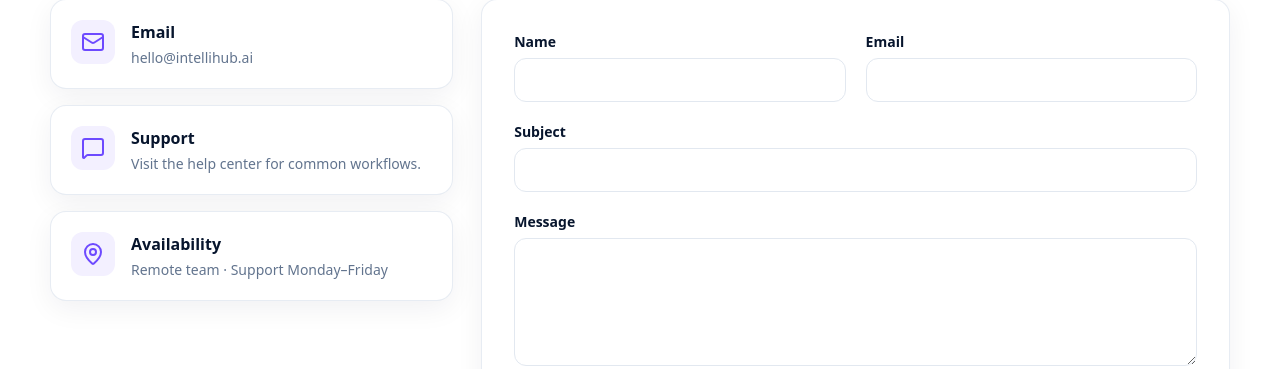
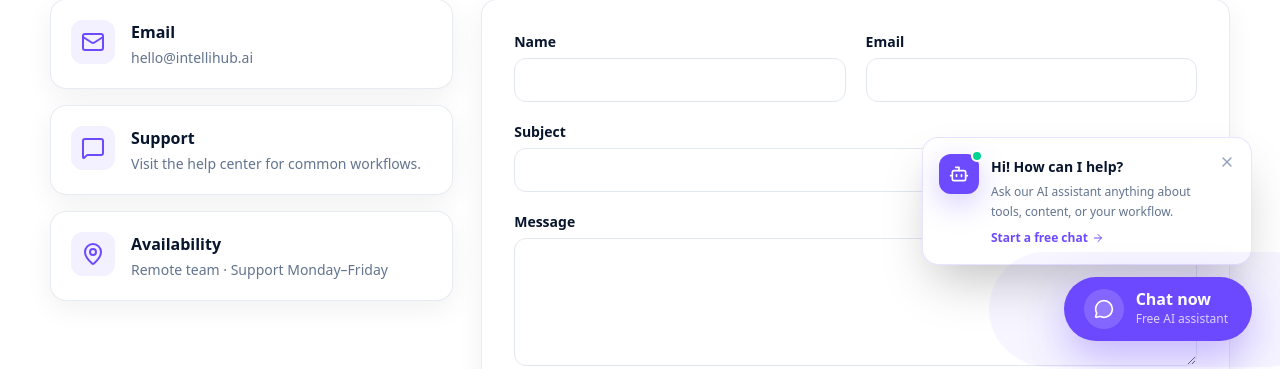
Before and after one commit to GalibDev/intellihub-ai, a Next.js app in the folder client/: page /contact in a window 1280 px wide. Shown: the part 431-800 px from the top of the page. Built offline with nearby package versions, Linux system fonts and the light colour scheme; no server answers.

Commit message:
Add floating AI chat callout and hero motion

```diff
--- a/client/src/app/globals.css
+++ b/client/src/app/globals.css
@@ -1,22 +1,113 @@
 @import "tailwindcss";
 
 @theme inline {
-  --color-brand: #6D4AFF;
-  --color-navy: #07152D;
-  --color-lavender: #F3F0FF;
-  --shadow-brand: 0 10px 30px rgba(109, 74, 255, .28);
-  --shadow-card: 0 8px 28px rgba(7, 21, 45, .06);
+  --color-brand: #6d4aff;
+  --color-navy: #07152d;
+  --color-lavender: #f3f0ff;
+  --shadow-brand: 0 10px 30px rgba(109, 74, 255, 0.28);
+  --shadow-card: 0 8px 28px rgba(7, 21, 45, 0.06);
   --font-sans: var(--font-inter);
 }
-* { box-sizing: border-box; }
-html { scroll-behavior: smooth; }
-body { margin: 0; background: white; color: #07152D; overflow-x: hidden; }
-button, a, input, textarea, select { -webkit-tap-highlight-color: transparent; }
-button { cursor: pointer; }
-.container { width: min(1180px, calc(100% - 2rem)); margin-inline: auto; }
-.section { padding-block: 5.5rem; }
-.section-title { font-size: clamp(1.8rem, 4vw, 2.65rem); line-height: 1.12; letter-spacing: -.035em; font-weight: 900; color: #07152D; }
-.section-copy { margin-top: .9rem; color: #64748b; line-height: 1.75; }
-.gradient-panel { background: radial-gradient(circle at 80% 10%, rgba(255,255,255,.25), transparent 30%), linear-gradient(120deg, #6D4AFF, #4725dc); }
-.dot-grid { background-image: radial-gradient(rgba(109,74,255,.16) 1px, transparent 1px); background-size: 22px 22px; }
-@media (max-width: 640px) { .container { width: min(100% - 1.25rem, 1180px); } .section { padding-block: 4rem; } }
+* {
+  box-sizing: border-box;
+}
+html {
+  scroll-behavior: smooth;
+}
+body {
+  margin: 0;
+  background: white;
+  color: #07152d;
+  overflow-x: hidden;
+}
+button,
+a,
+input,
+textarea,
+select {
+  -webkit-tap-highlight-color: transparent;
+}
+button {
+  cursor: pointer;
+}
+.container {
+  width: min(1180px, calc(100% - 2rem));
+  margin-inline: auto;
+}
+.section {
+  padding-block: 5.5rem;
+}
+.section-title {
+  font-size: clamp(1.8rem, 4vw, 2.65rem);
+  line-height: 1.12;
+  letter-spacing: -0.035em;
+  font-weight: 900;
+  color: #07152d;
+}
+.section-copy {
+  margin-top: 0.9rem;
+  color: #64748b;
+  line-height: 1.75;
+}
+.gradient-panel {
+  background:
+    radial-gradient(
+      circle at 80% 10%,
+      rgba(255, 255, 255, 0.25),
+      transparent 30%
+    ),
+    linear-gradient(120deg, #6d4aff, #4725dc);
+}
+.dot-grid {
+  background-image: radial-gradient(
+    rgba(109, 74, 255, 0.16) 1px,
+    transparent 1px
+  );
+  background-size: 22px 22px;
+}
+@keyframes chat-pop-in {
+  from {
+    opacity: 0;
+    transform: translateY(12px) scale(0.96);
+  }
+  to {
+    opacity: 1;
+    transform: translateY(0) scale(1);
+  }
+}
+@keyframes chat-attention {
+  0%,
+  82%,
+  100% {
+    transform: translateY(0);
+  }
+  88% {
+    transform: translateY(-6px);
+  }
+  94% {
+    transform: translateY(0);
+  }
+}
+.chat-pop-in {
+  animation: chat-pop-in 0.4s ease-out both;
+}
+.chat-attention {
+  animation: chat-attention 4s ease-in-out infinite;
+}
+@media (prefers-reduced-motion: reduce) {
+  .chat-pop-in,
+  .chat-attention {
+    animation: none;
+  }
+  .hero-glow {
+    transform: none !important;
+  }
+}
+@media (max-width: 640px) {
+  .container {
+    width: min(100% - 1.25rem, 1180px);
+  }
+  .section {
+    padding-block: 4rem;
+  }
+}
--- a/client/src/app/layout.tsx
+++ b/client/src/app/layout.tsx
@@ -2,8 +2,31 @@ import type { Metadata } from "next";
 import { Inter } from "next/font/google";
 import "./globals.css";
 import { AppProviders } from "@/providers/app-providers";
-import { Footer, Navbar } from "@/components/site-shell";
+import { FloatingChat, Footer, Navbar } from "@/components/site-shell";
 
 const inter = Inter({ subsets: ["latin"], variable: "--font-inter" });
-export const metadata: Metadata = { title: { default: "IntelliHub AI — One intelligent workspace", template: "%s | IntelliHub AI" }, description: "Secure agentic AI tools for content, documents, data insights, chat, and recommendations.", icons: { icon: "/favicon.ico" } };
-export default function RootLayout({ children }: Readonly<{ children: React.ReactNode }>) { return <html lang="en"><body className={inter.variable}><AppProviders><Navbar /><main className="min-h-[70vh]">{children}</main><Footer /></AppProviders></body></html>; }
+export const metadata: Metadata = {
+  title: {
+    default: "IntelliHub AI — One intelligent workspace",
+    template: "%s | IntelliHub AI",
+  },
+  description:
+    "Secure agentic AI tools for content, documents, data insights, chat, and recommendations.",
+  icons: { icon: "/favicon.ico" },
+};
+export default function RootLayout({
+  children,
+}: Readonly<{ children: React.ReactNode }>) {
+  return (
+    <html lang="en">
+      <body className={inter.variable}>
+        <AppProviders>
+          <Navbar />
+          <main className="min-h-[70vh]">{children}</main>
+          <FloatingChat />
+          <Footer />
+        </AppProviders>
+      </body>
+    </html>
+  );
+}
--- a/client/src/components/home-sections.tsx
+++ b/client/src/components/home-sections.tsx
@@ -114,8 +114,10 @@ export function Hero() {
       onFocusCapture={() => setPaused(true)}
       onBlurCapture={() => setPaused(false)}
     >
-      <div
-        className={`pointer-events-none absolute inset-0 bg-gradient-to-br ${slide.glow}`}
+      <motion.div
+        className={`hero-glow pointer-events-none absolute -inset-[15%] bg-gradient-to-br ${slide.glow}`}
+        animate={{ scale: [1, 1.08, 1], x: [0, 18, 0], y: [0, -10, 0] }}
+        transition={{ duration: 8, repeat: Infinity, ease: "easeInOut" }}
       />
       <div className="container relative grid h-full items-center gap-7 py-7 md:grid-cols-[1.08fr_.92fr] lg:gap-12">
         <motion.div
@@ -173,6 +175,10 @@ export function Hero() {
         >
           <div className="absolute inset-12 rounded-full bg-brand/25 blur-3xl" />
           <div className="relative rounded-[2rem] border border-white/80 bg-white/60 p-3 shadow-2xl shadow-brand/15 backdrop-blur">
+            <motion.div
+              animate={{ y: [0, -8, 0], rotate: [0, 0.35, 0] }}
+              transition={{ duration: 5, repeat: Infinity, ease: "easeInOut" }}
+            >
               <Image
                 src="/images/intellihub-hero.png"
                 width={1254}
@@ -181,6 +187,7 @@ export function Hero() {
                 alt="IntelliHub AI assistant with connected workflow panels"
                 className="h-[300px] w-full rounded-[1.5rem] object-cover mix-blend-multiply lg:h-[330px]"
               />
+            </motion.div>
             <div className="absolute inset-x-7 bottom-6 rounded-2xl border border-white/90 bg-white/90 p-3 shadow-lg backdrop-blur">
               <strong className="block text-sm text-navy">
                 {slide.visualTitle}
@@ -189,14 +196,21 @@ export function Hero() {
             </div>
           </div>
           <div className="absolute -right-4 top-5 grid gap-2 lg:-right-10">
-            {slide.badges.map(([Icon, label]) => (
-              <span
+            {slide.badges.map(([Icon, label], index) => (
+              <motion.span
                 key={label}
                 className="flex items-center gap-2 rounded-xl border bg-white/95 px-3 py-2 text-xs font-bold text-navy shadow-lg"
+                animate={{ x: [0, index % 2 ? -5 : 5, 0], y: [0, -3, 0] }}
+                transition={{
+                  duration: 3.6 + index * 0.45,
+                  repeat: Infinity,
+                  ease: "easeInOut",
+                  delay: index * 0.2,
+                }}
               >
                 <Icon className="size-4 text-brand" />
                 {label}
-              </span>
+              </motion.span>
             ))}
           </div>
         </motion.div>
--- a/client/src/components/site-shell.tsx
+++ b/client/src/components/site-shell.tsx
@@ -2,7 +2,16 @@
 import Image from "next/image";
 import Link from "next/link";
 import { usePathname } from "next/navigation";
-import { Bot, ChevronDown, LogOut, Menu, Sparkles, X } from "lucide-react";
+import {
+  ArrowRight,
+  Bot,
+  ChevronDown,
+  LogOut,
+  Menu,
+  MessageCircle,
+  Sparkles,
+  X,
+} from "lucide-react";
 import { useEffect, useState } from "react";
 import { useAuth } from "@/providers/app-providers";
 import { Button } from "./ui";
@@ -258,6 +267,72 @@ export function Protected({ children }: { children: React.ReactNode }) {
     );
   return children;
 }
+export function FloatingChat() {
+  const { user } = useAuth();
+  const pathname = usePathname();
+  const [welcome, setWelcome] = useState(true);
+
+  if (["/chat", "/login", "/register"].includes(pathname)) return null;
+
+  const href = user ? "/chat" : "/login?next=%2Fchat";
+
+  return (
+    <aside
+      className="fixed bottom-5 right-4 z-[80] flex flex-col items-end gap-3 sm:bottom-7 sm:right-7"
+      aria-label="Chat with IntelliHub AI"
+    >
+      {welcome && (
+        <div className="chat-pop-in relative w-[min(330px,calc(100vw-2rem))] rounded-2xl border border-brand/15 bg-white p-4 pr-10 shadow-2xl shadow-brand/15">
+          <button
+            type="button"
+            aria-label="Dismiss chat welcome"
+            onClick={() => setWelcome(false)}
+            className="absolute right-2.5 top-2.5 grid size-7 place-items-center rounded-full text-slate-400 transition hover:bg-slate-100 hover:text-navy"
+          >
+            <X className="size-4" />
+          </button>
+          <div className="flex gap-3">
+            <span className="relative grid size-10 shrink-0 place-items-center rounded-xl bg-brand text-white shadow-brand">
+              <Bot className="size-5" />
+              <i className="absolute -right-1 -top-1 size-3 rounded-full border-2 border-white bg-emerald-400" />
+            </span>
+            <div>
+              <strong className="text-sm text-navy">Hi! How can I help?</strong>
+              <p className="mt-1 text-xs leading-5 text-slate-500">
+                Ask our AI assistant anything about tools, content, or your
+                workflow.
+              </p>
+              <Link
+                href={href}
+                className="mt-2 inline-flex items-center gap-1 text-xs font-bold text-brand hover:underline"
+              >
+                Start a free chat <ArrowRight className="size-3" />
+              </Link>
+            </div>
+          </div>
+        </div>
+      )}
+      <Link
+        href={href}
+        className="chat-attention group relative flex h-14 items-center gap-3 rounded-full bg-brand px-4 text-white shadow-[0_16px_45px_rgba(109,74,255,.38)] transition hover:-translate-y-1 hover:bg-[#5b39ee] sm:h-16 sm:px-5"
+        aria-label="Chat now with the free AI assistant"
+      >
+        <span className="absolute inset-0 -z-10 animate-ping rounded-full bg-brand/25 [animation-duration:2.4s]" />
+        <span className="grid size-9 place-items-center rounded-full bg-white/16 sm:size-10">
+          <MessageCircle className="size-5 fill-white/15" />
+        </span>
+        <span className="pr-1">
+          <strong className="block text-sm leading-none sm:text-base">
+            Chat now
+          </strong>
+          <span className="mt-1 block text-[10px] font-medium text-white/75 sm:text-xs">
+            Free AI assistant
+          </span>
+        </span>
+      </Link>
+    </aside>
+  );
+}
 export function PageHero({
   eyebrow,
   title,
```
Lines whose indentation alone changed are shown as unchanged.
